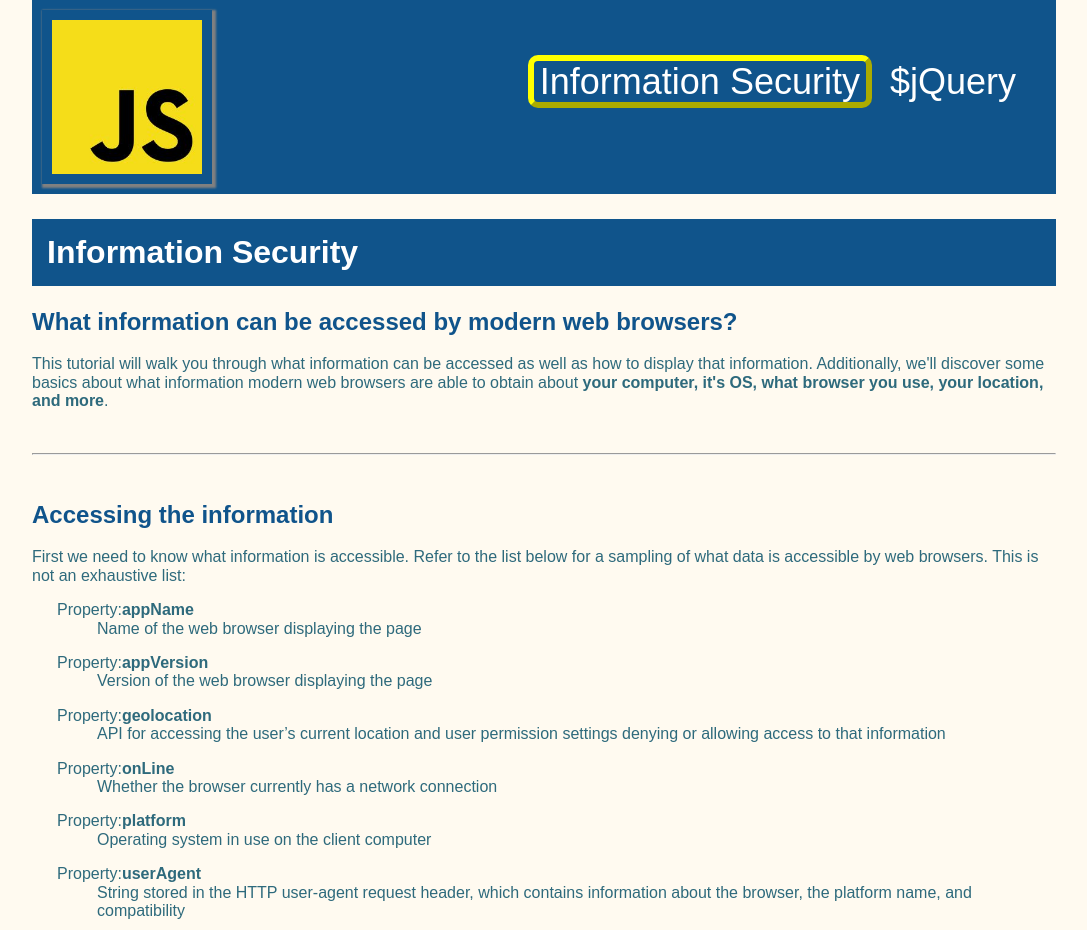
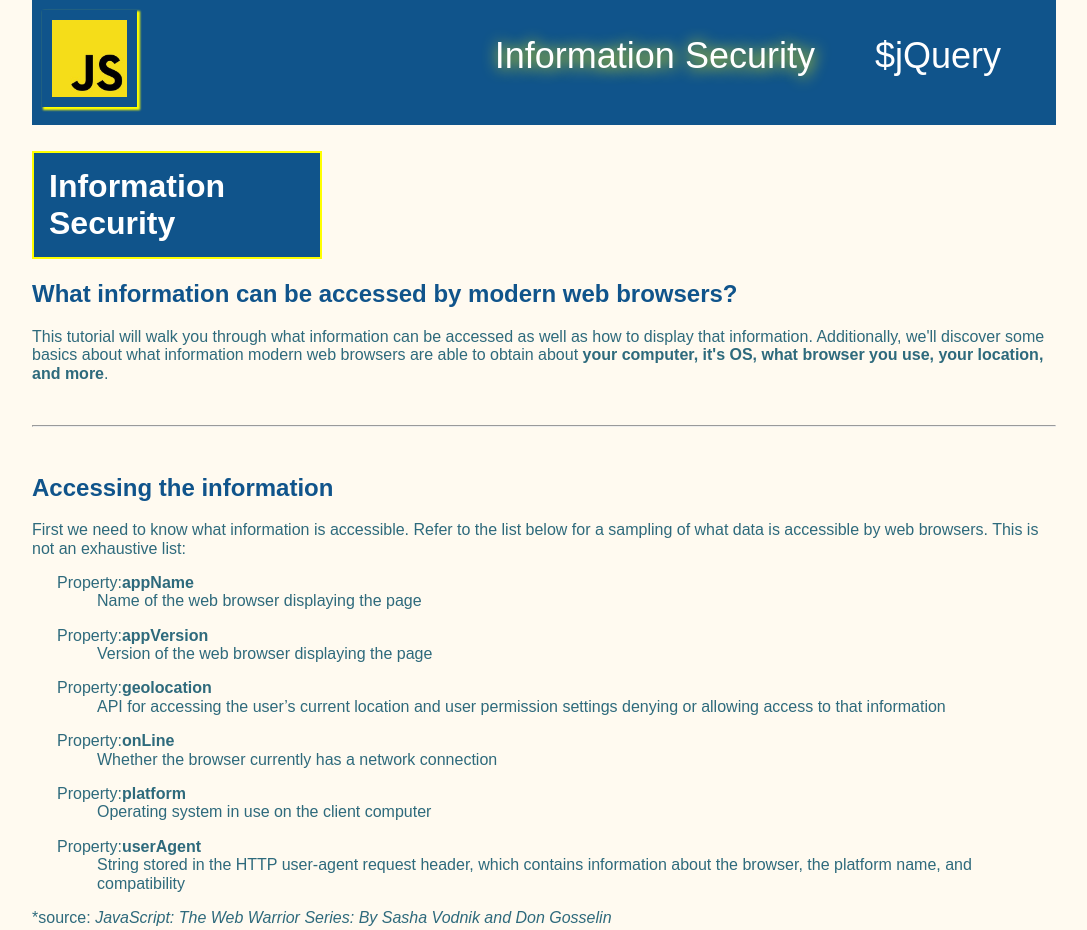
Before and after one commit to ajbelon/JavaScriptDemo, a plain HTML site: page index.html in a window 1280 px wide. Shown: the top 930 px of the page, without its empty margins (96-1183 px from the left). Drawn offline with nearby package versions, Linux system fonts and the light colour scheme.

Commit message:
Update style.css

```diff
--- a/style.css
+++ b/style.css
@@ -360,6 +360,10 @@ h1 {
     background-color: #10548b;
     color: white;
     padding: 15px;
+    width: 25%;
+    border-style: solid;
+    border-width: 2px;
+    border-color: yellow;
 }
 h2 {
     color: #10548b;
@@ -386,9 +390,9 @@ dd, li {
     color: white;
 }
 #menu img {
-    width: 150px;
+    width: 75px;
     float: left;
-    box-shadow: 2px 2px 2px 2px grey
+    box-shadow: 2px 2px 2px 1px yellow;
 }
 #menu ul {
     margin: 25px;
@@ -401,13 +405,10 @@ dd, li {
     text-align: center;
 }
 #menu li {
-    padding: 30px 15px 0 15px;
+    padding: 10px 30px 0 30px;
 }
 .activepage a{
-    border: 6px;
-    border-style:outset;
-    border-radius: 10px;
-    border-color: yellow;
+    text-shadow: 1px 1px 15px yellow;
     pointer-events: none;
 }
 img {
```
